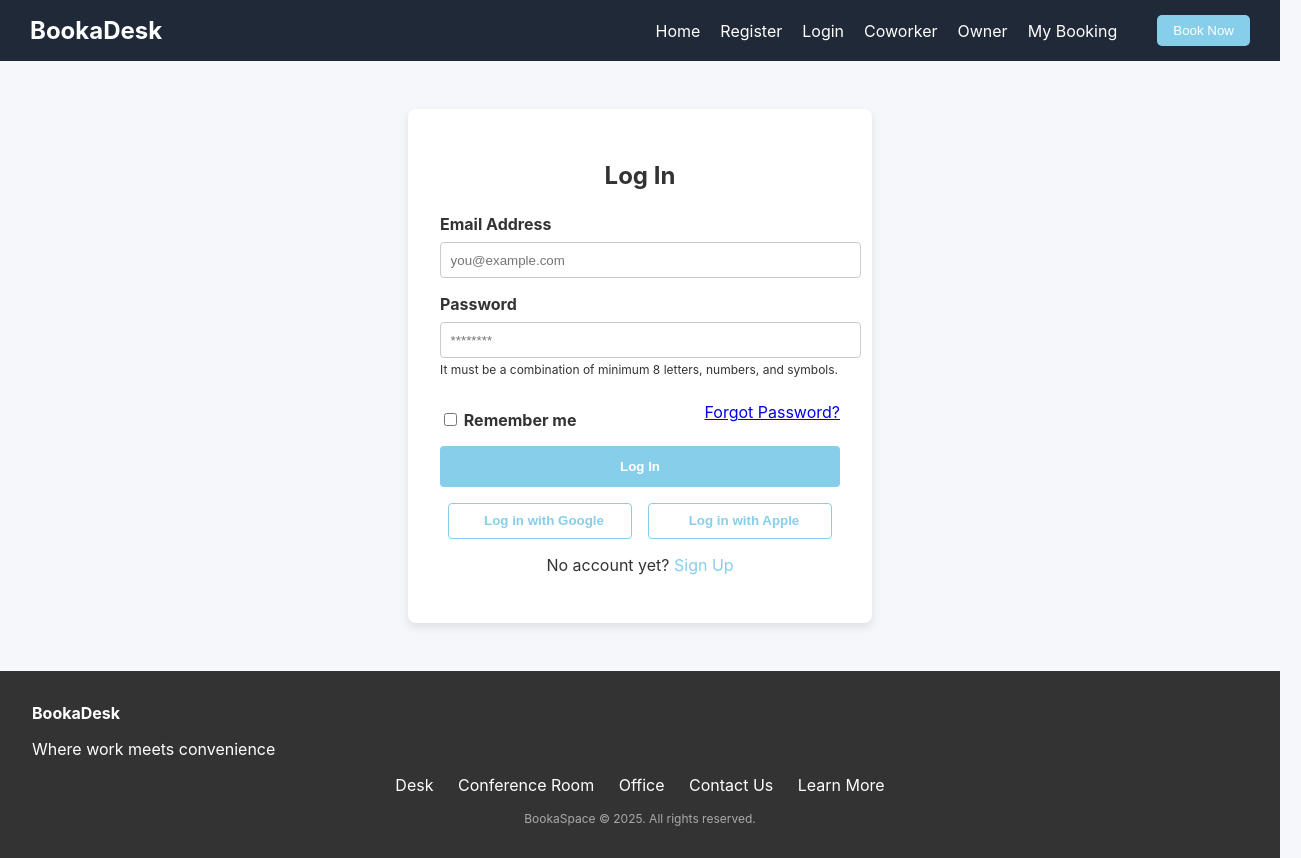
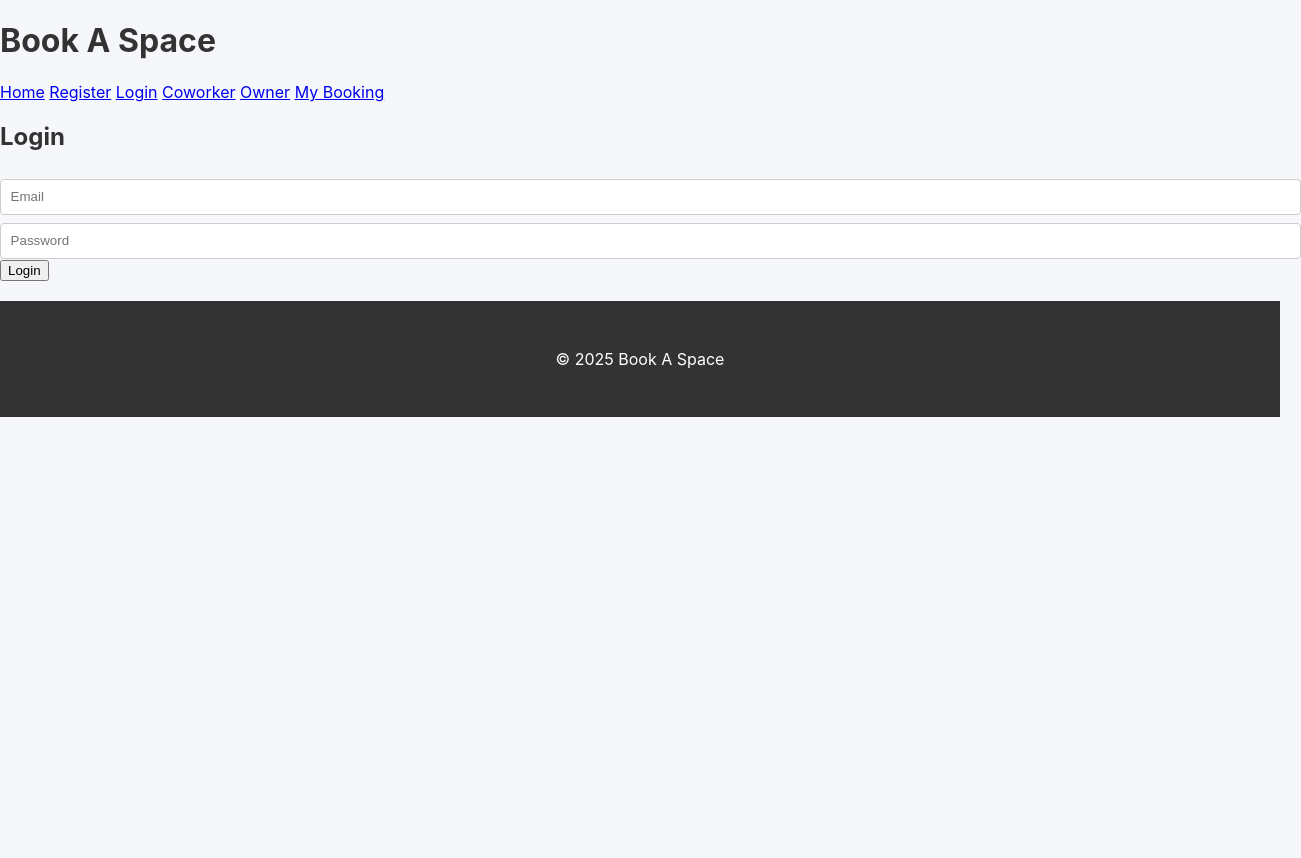
Before and after one commit to Manveer0121/OUR_SODV1201Project, a plain HTML site: page login.html in a window 1280 px wide. Shown: the whole page, 1301 px wide, since content can reach past the window. After the commit the page ends 800 px from the top, so only its background shows below. Drawn offline with Linux system fonts and the light colour scheme.

Commit message:
Update login.html

```diff
--- a/login.html
+++ b/login.html
@@ -1,70 +1,40 @@
 <!DOCTYPE html>
 <html lang="en">
-
 <head>
-    <meta charset="UTF-8" />
-    <meta name="viewport" content="width=device-width, initial-scale=1.0" />
-    <title>Log In - BookaSpace</title>
+  <meta charset="UTF-8">
+  <meta name="viewport" content="width=device-width, initial-scale=1.0">
+  <title>Book A Space - Login</title>
   <link rel="stylesheet" href="login.css">
-    <script src="login.js" defer></script>
-</head>
 
 <body>
-    <header class="navbar">
-        <div class="logo">BookaDesk</div>
+  <header>
+    <h1>Book A Space</h1>
     <nav>
       <a href="index.html">Home</a>
       <a href="register.html">Register</a>
-      <a href="login.html">Login</a>
+      <a href="login.html" class="active">Login</a>
       <a href="bookaspace-coworker.html">Coworker</a>
-      <a href="bookaspace-owner.html" class="active">Owner</a>
+      <a href="bookaspace-owner.html">Owner</a>
       <a href="mybooking.html">My Booking</a>
-      <button class="join-btn" onclick="window.location.href='bookaspace.html'">Book Now</button>
     </nav>
   </header>
-    <main class="login-container">
-        <h2>Log In</h2>
-         <form id="loginForm" class="login-form">
-  <label>Email Address</label>
-  <input type="email" id="username" placeholder="you@example.com" required />
 
-  <label>Password</label>
-  <div class="password-wrapper">
-    <input type="password" id="password" placeholder="********" required />
-    <i class="fas fa-eye toggle-password" id="togglePassword"></i>
-  </div>
-  <small>It must be a combination of minimum 8 letters, numbers, and symbols.</small>
-
-  <div class="form-options">
-    <label><input type="checkbox" /> Remember me</label>
-    <a href="#">Forgot Password?</a>
-  </div>
-
-  <button class="login-btn" type="submit">Log In</button>
+  <main>
+    <section class="login-form">
+      <h2>Login</h2>
+      <form id="loginForm">
+        <input type="email" id="email" placeholder="Email" required>
+        <input type="password" id="password" placeholder="Password" required>
+        <button type="submit">Login</button>
         <p id="loginMessage"></p>
-
-  <div class="social-login">
-    <button class="google" type="button"><i class="fab fa-google"></i> Log in with Google</button>
-    <button class="apple" type="button"><i class="fab fa-apple"></i> Log in with Apple</button>
-  </div>
       </form>
-        <p class="signup-link">No account yet? <a href="#">Sign Up</a></p>
+    </section>
   </main>
 
-    <footer class="footer">
-        <div class="footer-left">
-            <strong>BookaDesk</strong><br>
-            <p>Where work meets convenience</p>
-        </div>
-        <div class="footer-links">
-            <a href="#">Desk</a>
-            <a href="#">Conference Room</a>
-            <a href="#">Office</a>
-            <a href="#">Contact Us</a>
-            <a href="#">Learn More</a>
-        </div>
-        <div class="footer-bottom">BookaSpace © 2025. All rights reserved.</div>
+  <footer>
+    <p>&copy; 2025 Book A Space</p>
   </footer>
+
+  <script src="login.js"></script>
 </body>
-
 </html>
```
Lines whose indentation alone changed are shown as unchanged.
